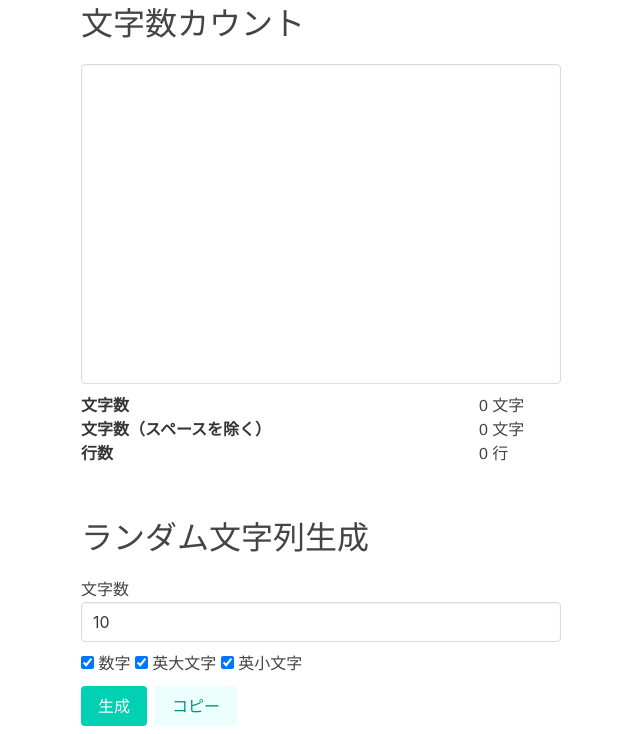
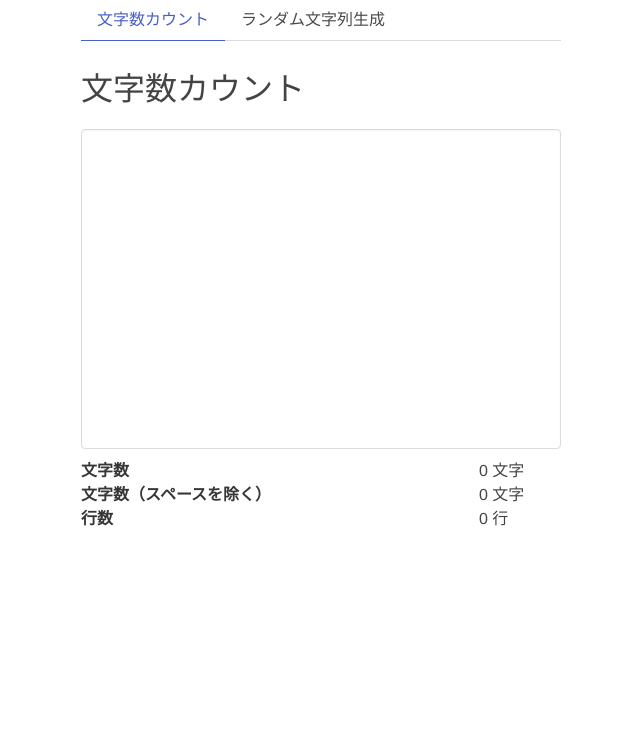
Before and after one commit to nek0meshi/web-utils, a Vue app in the folder app/: page / in a window 1280 px wide. Shown: the top 734 px of the page, without its empty margins (319-959 px from the left). Built offline with nearby package versions, Linux system fonts and the light colour scheme; a web font is replaced by a local one.

Commit message:
- タブで表示切り替えする

```diff
--- a/app/src/App.vue
+++ b/app/src/App.vue
@@ -1,15 +1,36 @@
+<template>
+  <div>
+    <div class="tabs">
+      <ul>
+        <li :class="{ 'is-active': tab === TAB_COUNT_TEXT }">
+          <a @click="selectTab(TAB_COUNT_TEXT)">文字数カウント</a>
+        </li>
+        <li :class="{ 'is-active': tab === TAB_RANDOM_TEXT_GENERATE }">
+          <a @click="selectTab(TAB_RANDOM_TEXT_GENERATE)">ランダム文字列生成</a>
+        </li>
+      </ul>
+    </div>
+    <main>
+      <CountText v-if="tab === TAB_COUNT_TEXT" class="mb-6" />
+      <RandomTextGenerate v-if="tab === TAB_RANDOM_TEXT_GENERATE" />
+    </main>
+    <footer></footer>
+  </div>
+</template>
+
 <script setup>
 import CountText from "./components/CountText.vue";
 import RandomTextGenerate from "./components/RandomTextGenerate.vue";
+import { ref } from 'vue'
+
+const tab = ref(1)
+const TAB_COUNT_TEXT = 1
+const TAB_RANDOM_TEXT_GENERATE = 2
+
+const selectTab = (selectedTab) => {
+  tab.value = selectedTab
+}
 </script>
-
-<template>
-  <div>
-    <CountText class="mb-6" />
-    <RandomTextGenerate />
-    <footer></footer>
-  </div>
-</template>
 
 <style lang="scss">
 @import url('https://fonts.googleapis.com/css2?family=Klee+One&display=swap');
```
